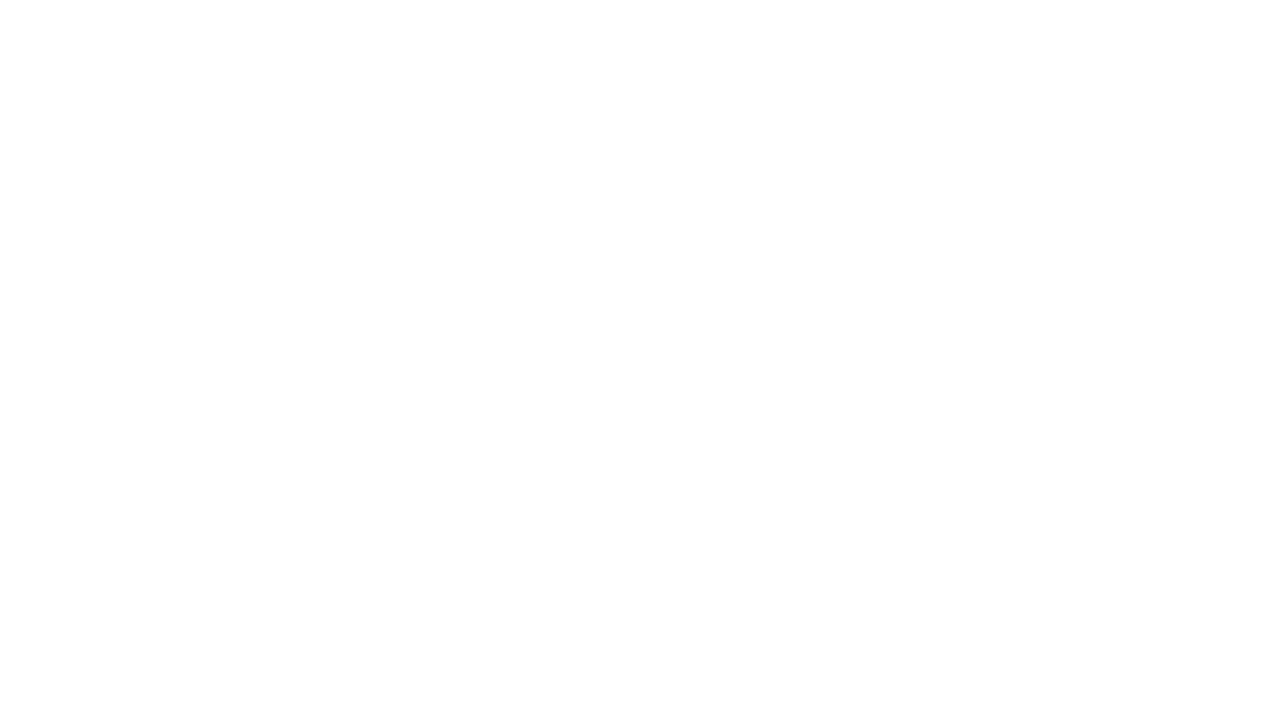
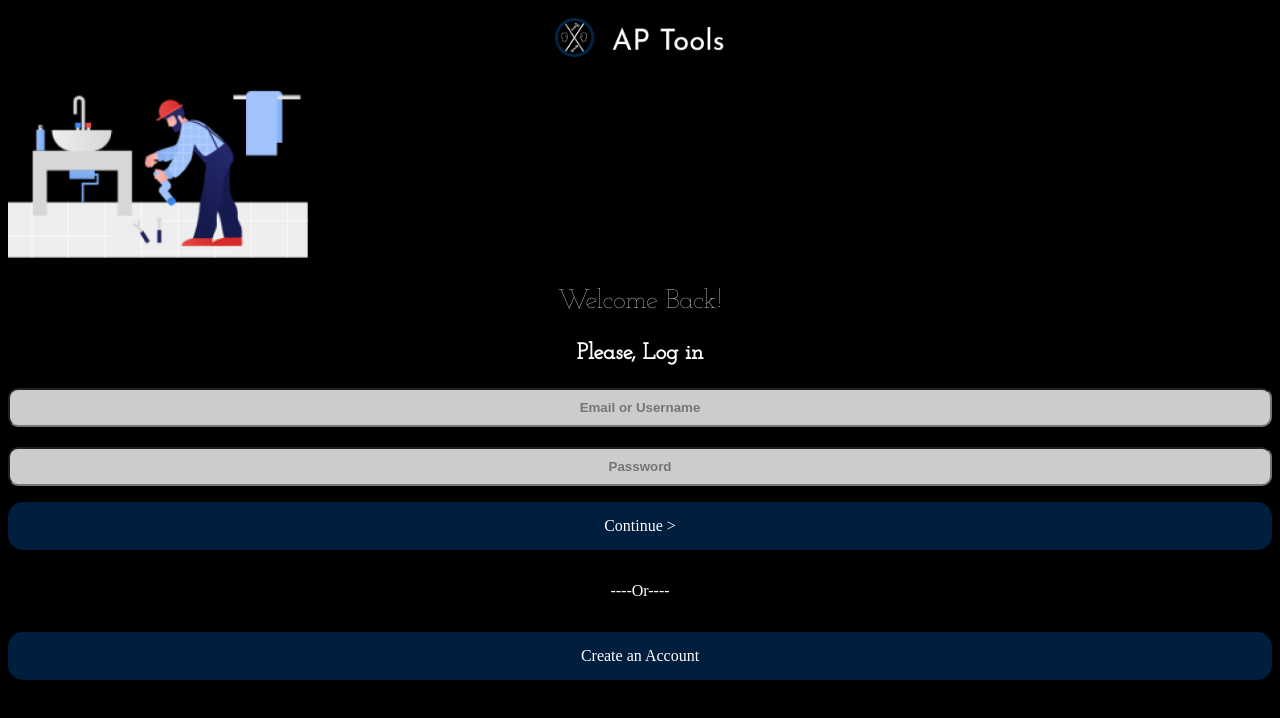
Before and after one commit to ElPanaHans/AP-Tools, a plain HTML site: page HTML/index.html in a window 1280 px wide. Drawn offline with Linux system fonts and the light colour scheme.

Commit message:
Add some folders and files to the first page

```diff
--- a/HTML/index.html
+++ b/HTML/index.html
@@ -2,10 +2,36 @@
 <html lang="en">
 <head>
     <meta charset="UTF-8">
-    <meta name="viewport" content="width=device-width, initial-scale=1.0">
+    <meta name="viewport" content="600px, initial-scale=1.0">
     <title>AP Tools</title>
+    <link rel="stylesheet" href="../CSS/index.css">
+    <link rel="shortcut icon" href="../IMGS/logo.png" type="image/x-icon">
+    <link rel="preconnect" href="https://fonts.googleapis.com">
+    <link rel="preconnect" href="https://fonts.gstatic.com" crossorigin>
+    <link href="https://fonts.googleapis.com/css2?family=Josefin+Sans:ital,wght@0,100;1,400&family=Josefin+Slab:wght@100;400&display=swap" rel="stylesheet">
+    <script src="../JS/app.js"></script>
+
 </head>
 <body>
+    <header class="header">
+        <img src="../IMGS/logoT.png" alt="Logo AP-Tools" class="header__img">
+    </header>
 
+    <div class="loginDraw">
+        <img src="../IMGS/loginDraw.png" class="drawLogin" alt="Draw of a person fixing anything">
+    </div>
+
+    <div class="welcome">
+        <p class="welcome_textOne">Welcome Back!</p>
+        <p class="welcome_textTwo">Please, Log in</p>
+    </div>
+
+    <section class="login">
+        <input type="email" name="Email" id="loginInput" placeholder="Email or Username">
+        <input type="password" name="Email" id="passwordInput" placeholder="Password">
+        <p class="login_Continue">Continue ></p>
+        <p class="login_or">----Or----</p>
+        <p class="login_Create">Create an Account</p>
+    </section>
 </body>
 </html>
--- /dev/null
+++ b/SCSS/index.scss
@@ -0,0 +1,102 @@
+//TEXTOS
+$color1 : #fff;
+$color2: #000;
+$color3: #CCCCCC;
+$color4: #001f3f
+;
+
+body{
+    background-color: black;
+}
+
+.header{
+    display: flex;
+
+    &__img{
+        width: 170px;
+        margin: 0 auto;
+        padding-top: 10px;
+    }
+}
+
+.drawLogin{
+    width: 300px;
+    margin: - auto;
+}
+
+.welcome{
+    margin: 0 auto;
+
+    &_textOne{
+        font-family: "Josefin Slab";
+        font-weight: lighter;
+        color: $color1;
+        text-align: center;
+        font-size: 20pt;
+
+    }
+
+    &_textTwo{
+        font-family: "Josefin Slab";
+        font-weight: bold;
+        color: $color1;
+        text-align: center;
+        font-size: 17pt;
+    }
+}
+
+.login{
+    display: flex;
+    flex-direction: column;
+
+    &_Continue{
+        color: $color1;
+        background-color: $color4;
+        text-align: center;
+        padding: 15px;
+        border-radius: 15px;
+    }
+
+    &_Continue:hover{
+        background-color: $color3;
+        color: $color4;
+    }
+
+    &_or{
+        color: $color1;
+        text-align: center;
+    }
+
+    &_Create{
+        background-color: $color4;
+        text-align: center;
+        color: $color1;
+        padding: 15px;
+        border-radius: 15px;
+    }
+
+    &_Create:hover{
+        background-color: $color3;
+        color: $color4;
+    }
+}
+
+input{
+    background-color: $color3;
+    color: $color2;
+    padding: 10px;
+    text-align: center;
+    border-radius: 10px;
+    font-weight: bold;
+    list-style: none;
+}
+
+input:focus{
+    background-color: $color4;
+    color: $color1;
+}
+
+#passwordInput{
+    padding: 10px;
+    margin-top: 20px;
+}
```
Also changed, not shown: CSS/index.css (added), IMGS/autenticador.png (added), IMGS/loginDraw.png (added), IMGS/logo.png (added), IMGS/logoT.png (added), JS/app.js (added), 1 other file.
